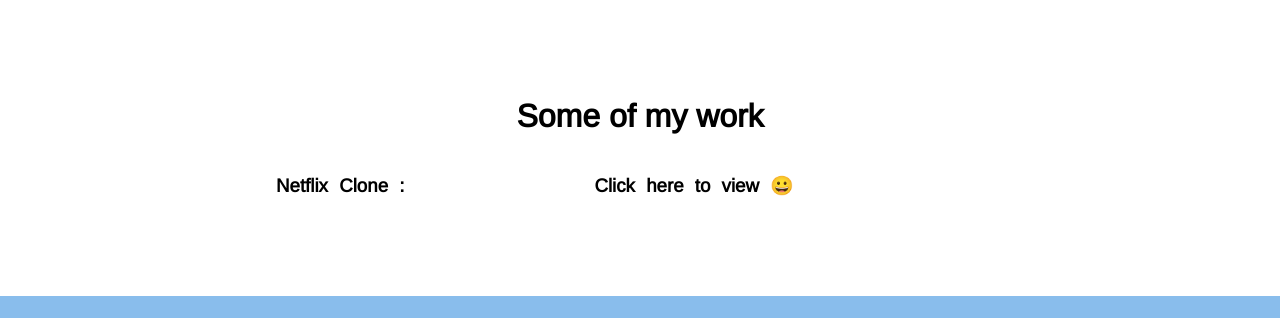
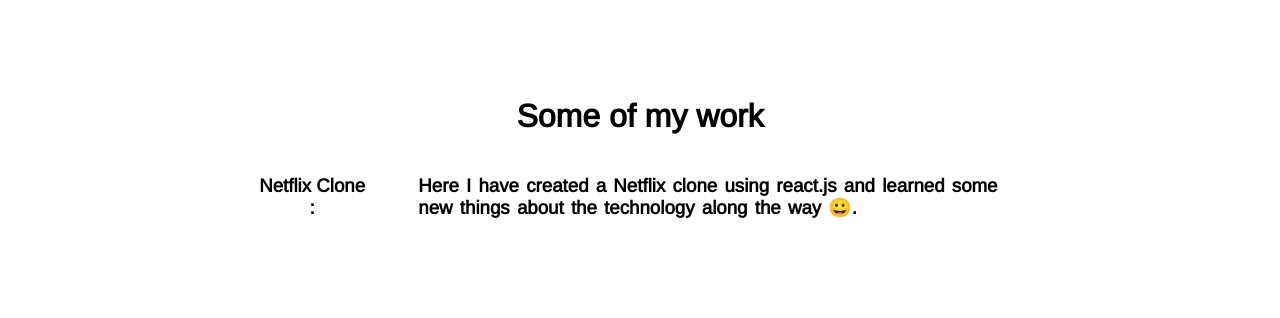
Before and after one commit to MeowMeow-afk/Portfolio-website, a plain HTML site: page index.html in a window 1280 px wide. Shown: the part 2040-2358 px from the top of the page. Drawn offline with nearby package versions, Linux system fonts and the light colour scheme; a web font is replaced by a local one.

Commit message:
Changes under work section, added like to clone site,positioning etc

```diff
--- a/index.html
+++ b/index.html
@@ -1,10 +1,11 @@
 <!DOCTYPE html>
 <html lang="en">
-
   <head>
     <title>Document</title>
-    <link href="https://fonts.googleapis.com/css2?family=Arimo&family=Montez&family=Pacifico&display=swap"
-        rel="stylesheet" />
+    <link
+      href="https://fonts.googleapis.com/css2?family=Arimo&family=Montez&family=Pacifico&display=swap"
+      rel="stylesheet"
+    />
     <link rel="stylesheet" href="styles.css" />
   </head>
 
@@ -40,7 +41,10 @@
           <img class="python-img" src="image/python.png" alt="" />
           <h2>Python</h2>
           <p>
-                    I started my python journey in my second year of college, and this is the language that I have most experience with, there are a number of  project that I have made using this language using frameworks like Django flask etc.
+            I started my python journey in my second year of college, and this
+            is the language that I have most experience with, there are a number
+            of project that I have made using this language using frameworks
+            like Django flask etc.
           </p>
         </div>
       </div>
@@ -77,10 +81,20 @@
       <div class="inner">
         <h1>Some of my work</h1>
         <div class="work_inner">
-                <h3>Netflix Clone :</h3>
-                <a href="https://netflix-clone-75f6a.firebaseapp.com/" target="_blank" >
-                    <h3>Click here to view 😀</h3>
+          <div class="topic">
+            <h3>Netflix Clone : </h3>
+          </div>
+          <div class='about_work'>
+            <a
+              href="https://netflix-clone-75f6a.firebaseapp.com/"
+              target="_blank"
+            >
+              <h3>
+                Here I have created a Netflix clone using react.js and learned
+                some new things about the technology along the way 😀.
+              </h3>
             </a>
+          </div>
         </div>
       </div>
     </div>
@@ -89,15 +103,17 @@
       <div class="inner-footer">
         <div class="about">
           <h2>A creative Designer</h2>
-                <p>Designe Simple  <span>&#9824;</span> Design Different  <span>&#9824;</span> repeat</p>
+          <p>
+            Designe Simple <span>&#9824;</span> Design Different
+            <span>&#9824;</span> repeat
+          </p>
         </div>
         <div class="links">
-                <img src="image/instagram.png" alt="insta">
-                <img src="image/github.png" alt="github">
-                <img src="image/linkdin.png" alt="linkedin">
+          <img src="image/instagram.png" alt="insta" />
+          <img src="image/github.png" alt="github" />
+          <img src="image/linkdin.png" alt="linkedin" />
         </div>
       </div>
     </div>
   </body>
-
 </html>
--- a/styles.css
+++ b/styles.css
@@ -172,12 +172,12 @@ img {
 }
 .work_inner {
   display: flex;
-  gap: 170px;
+  gap: 50px;
   font-family: "Arimo", sans-serif;
 }
-.work_inner h3 {
-  word-spacing: 6px;
-  padding-left: 20px;
+.topic {
+  width: 190px;
+  text-align: center;
 }
 .work_inner a {
   text-decoration: none;
@@ -185,3 +185,6 @@ img {
   word-spacing: 2px;
   margin: 0;
 }
+.about_work {
+  text-align: left;
+}
```
Lines whose indentation alone changed are shown as unchanged.
